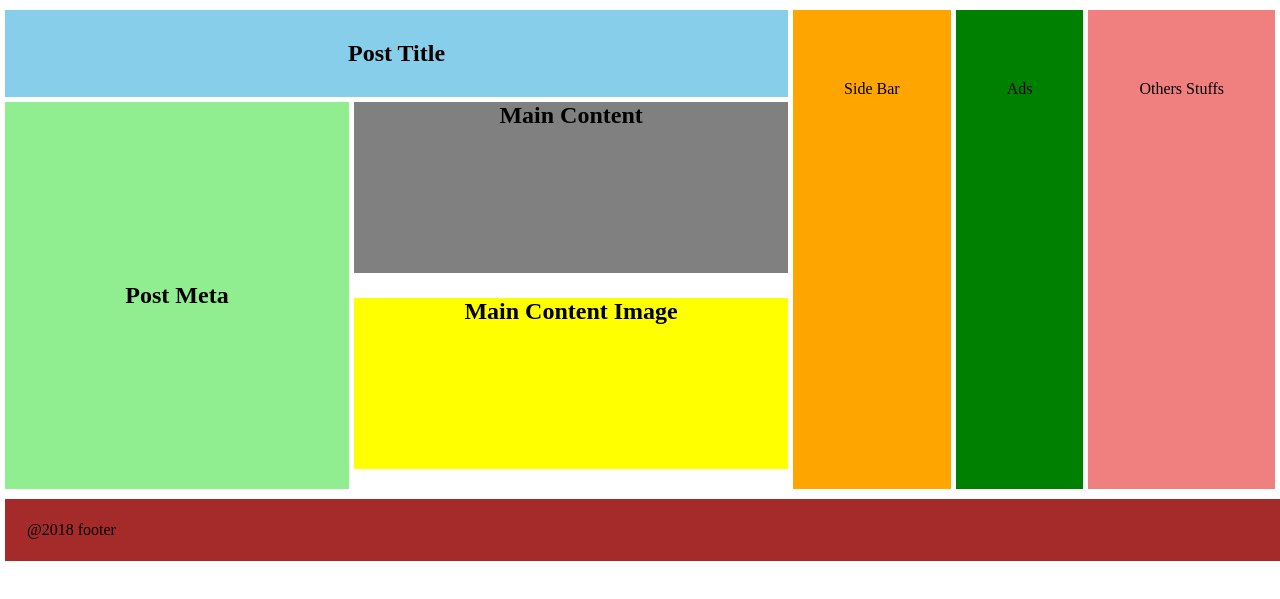
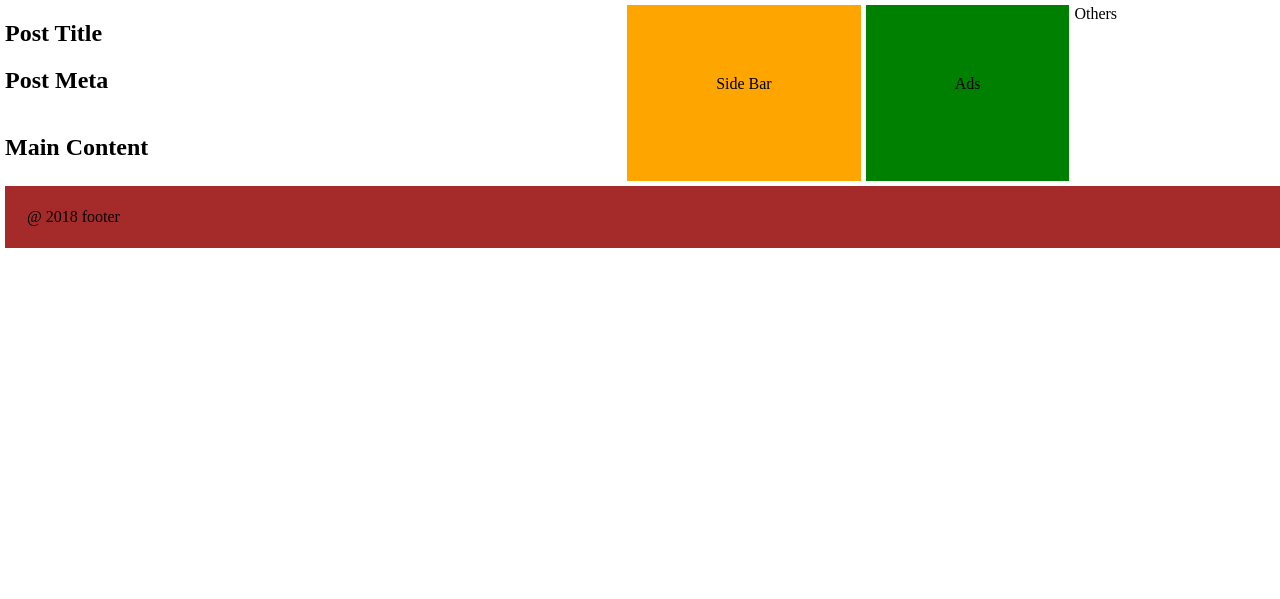
Before and after one commit to 202251138/HANDS-ON_EXERCISE-NO.8-B2, a plain HTML site: page index.html in a window 1280 px wide. Shown: the part 103-702 px from the top of the page. Drawn offline with Linux system fonts and the light colour scheme.

Commit message:
Update index.html

```diff
--- a/index.html
+++ b/index.html
@@ -3,11 +3,11 @@
 <head>
     <meta charset="UTF-8">
     <meta name="viewport" content="width=device-width, initial-scale=1.0">
-    <title>HANDS-ON EXERCISE NO. 8 - B2</title>
+    <title>Hands-on No 8</title>
     <link rel="stylesheet" href="css/style.css">
 </head>
 <body>
-    <div class="content">
+    <div class="container">
         <header>
             <h1>Site Title</h1>
             <nav>
@@ -20,23 +20,23 @@
         </header>
 
         <main>
-  <div class="ContentContainer">
-    <h2 class="PostTitle">Post Title </h2>
-    <div class="MetaContainer">
-        <h2 class="PostMeta">Post Meta</h2>
+            <div class="contentContainer">
+                <h2 class="posttitle">Post Title</h2>
+                <div class="metaContainer">
+                    <h2 class="postmeta">Post Meta</h2>
                     <div class="content">
-            <h2 class="MainContent">Main Content </h2>
-            <h2 class="image">Main Content Image</h2>
+                        <h2 class="mainContent">Main Content</h2>
                     </div>
                 </div>
             </div>
             <div class="bar">
                 <div class="sidebar">Side Bar</div>
                 <div class="ads">Ads</div>
-    <div class="other">Others Stuffs</div>
+                <div class="others">Others</div>
             </div>
+        </main>
 
-</main>
-<footer>@2018 footer</footer>
+        <footer>@ 2018 footer</footer>
+    </div>
 </body>
 </html>
```
Lines whose indentation alone changed are shown as unchanged.
